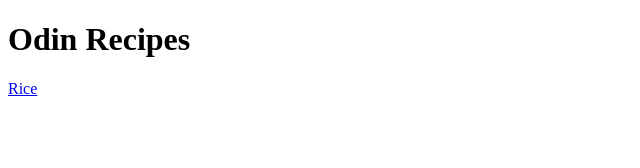
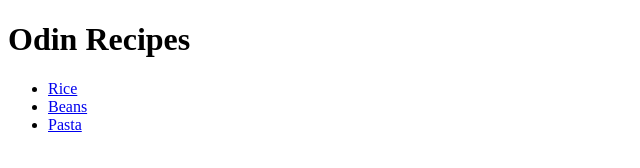
Before and after one commit to j-udo/odin-recipes, a plain HTML site: page index.html in a window 1280 px wide. Shown: the whole page, without its empty margins (0-640 px from the left). Drawn offline with Linux system fonts and the light colour scheme.

Commit message:
Add links to beans.html and pasta.html in index.html

```diff
--- a/index.html
+++ b/index.html
@@ -6,6 +6,10 @@
   </head>
   <body>
     <h1>Odin Recipes</h1>
-    <a href="recipes/rice.html">Rice</a>
+    <ul>
+      <li><a href="recipes/rice.html">Rice</a></li>
+      <li><a href="recipes/beans.html">Beans</a></li>
+      <li><a href="recipes/pasta.html">Pasta</a></li>
+    </ul>
   </body>
 </html>
```
